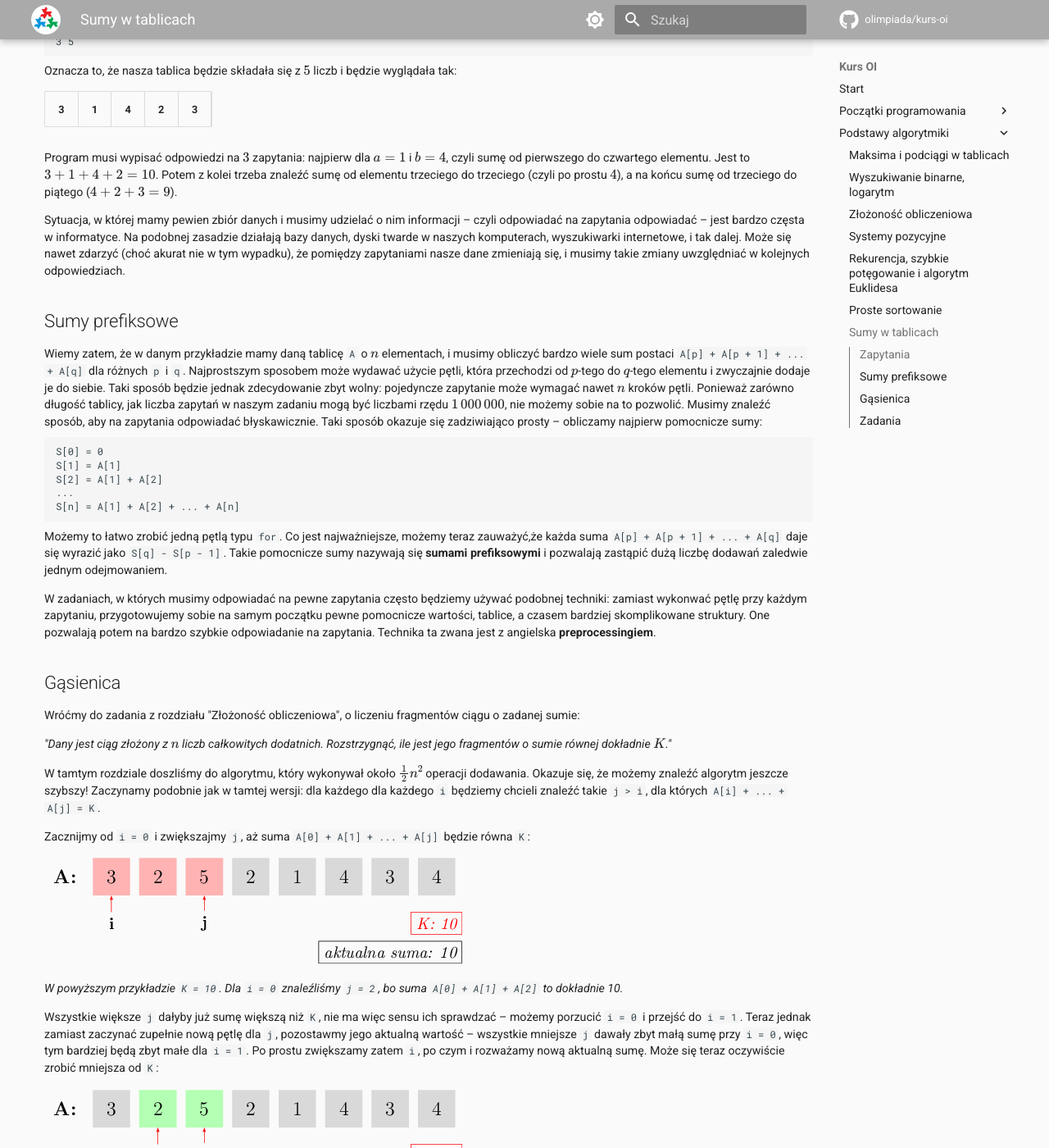
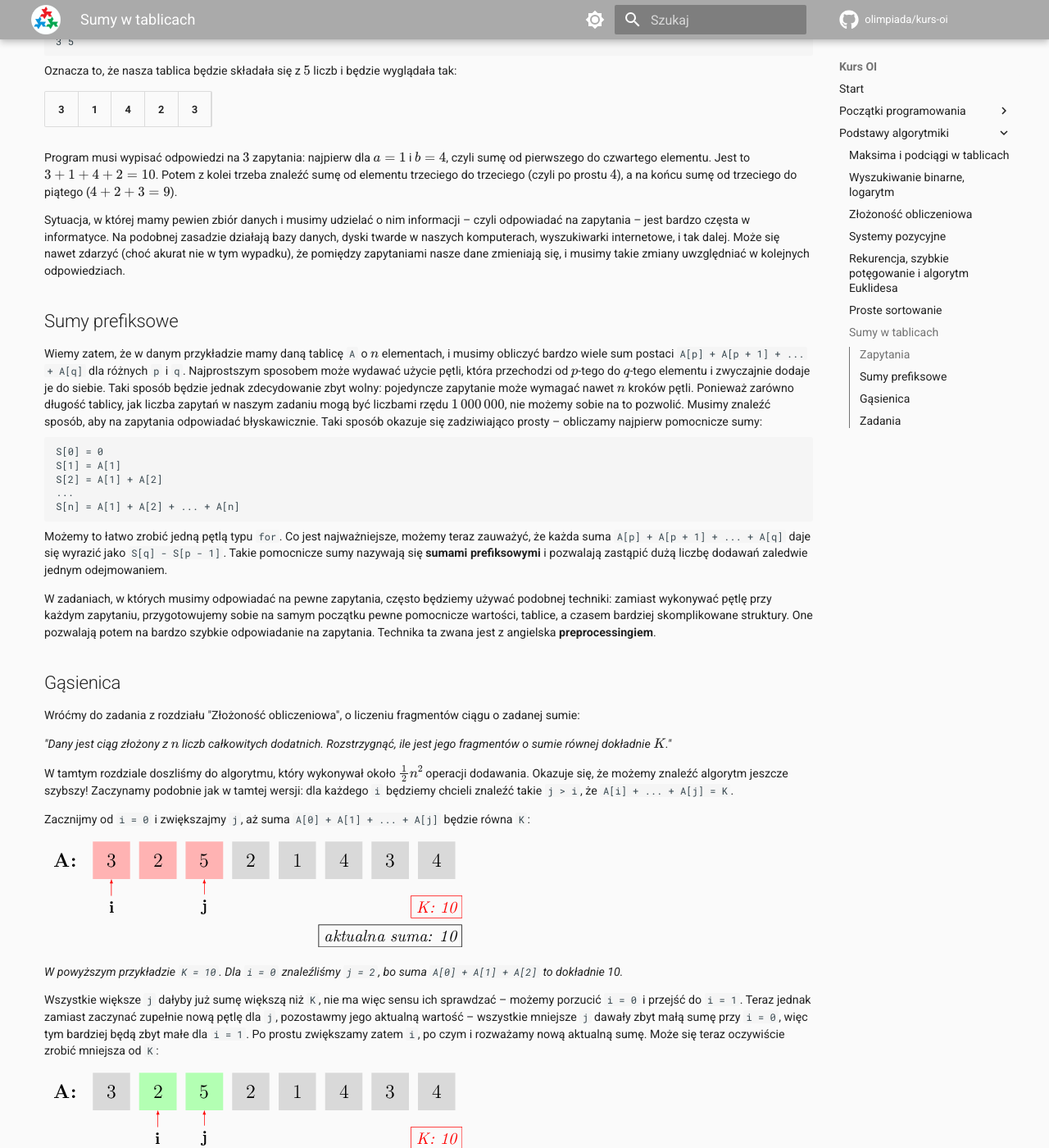
Before and after one commit to olimpiada/kurs-oi, an MkDocs documentation site: the page built from docs/B-proste-algorytmy/B7-sumy-gasienica.md, in a window 1280 px wide and 1400 px high, scrolled down 519 px. Shown: the whole window at 82% size. Built offline with MkDocs 1.6.1 and Material for MkDocs 9.7.7, drawn with Linux system fonts in a browser that asks for light colours; comment, search, counter and statistics services are not loaded.

Commit message:
Poprawki B7

````diff
--- a/docs/B-proste-algorytmy/B7-sumy-gasienica.md
+++ b/docs/B-proste-algorytmy/B7-sumy-gasienica.md
@@ -31,7 +31,7 @@
 
 Program musi wypisać odpowiedzi na $3$ zapytania: najpierw dla $a = 1$ i $b = 4$, czyli sumę od pierwszego do czwartego elementu. Jest to $3 + 1 + 4 + 2 = 10$. Potem z kolei trzeba znaleźć sumę od elementu trzeciego do trzeciego (czyli po prostu $4$), a na końcu sumę od trzeciego do piątego ($4 + 2 + 3 = 9$).
 
-Sytuacja, w której mamy pewien zbiór danych i musimy udzielać o nim informacji – czyli odpowiadać na zapytania odpowiadać – jest bardzo częsta w informatyce. Na podobnej zasadzie działają bazy danych, dyski twarde w naszych komputerach, wyszukiwarki internetowe, i tak dalej. Może się nawet zdarzyć (choć akurat nie w tym wypadku), że pomiędzy zapytaniami nasze dane zmieniają się, i musimy takie zmiany uwzględniać w kolejnych odpowiedziach.
+Sytuacja, w której mamy pewien zbiór danych i musimy udzielać o nim informacji – czyli odpowiadać na zapytania – jest bardzo częsta w informatyce. Na podobnej zasadzie działają bazy danych, dyski twarde w naszych komputerach, wyszukiwarki internetowe, i tak dalej. Może się nawet zdarzyć (choć akurat nie w tym wypadku), że pomiędzy zapytaniami nasze dane zmieniają się, i musimy takie zmiany uwzględniać w kolejnych odpowiedziach.
 
 ## Sumy prefiksowe
 
@@ -45,9 +45,9 @@
 S[n] = A[1] + A[2] + ... + A[n]
 ```
 
-Możemy to łatwo zrobić jedną pętlą typu ```for```. Co jest najważniejsze, możemy teraz zauważyć,że każda suma `A[p] + A[p + 1] + ... + A[q]` daje się wyrazić jako `S[q] - S[p - 1]`. Takie pomocnicze sumy nazywają się **sumami prefiksowymi** i pozwalają zastąpić dużą liczbę dodawań zaledwie jednym odejmowaniem.
+Możemy to łatwo zrobić jedną pętlą typu `for`. Co jest najważniejsze, możemy teraz zauważyć, że każda suma `A[p] + A[p + 1] + ... + A[q]` daje się wyrazić jako `S[q] - S[p - 1]`. Takie pomocnicze sumy nazywają się **sumami prefiksowymi** i pozwalają zastąpić dużą liczbę dodawań zaledwie jednym odejmowaniem.
 
-W zadaniach, w których musimy odpowiadać na pewne zapytania często będziemy używać podobnej techniki: zamiast wykonwać pętlę przy każdym zapytaniu, przygotowujemy sobie na samym początku pewne pomocnicze wartości, tablice, a czasem bardziej skomplikowane struktury. One pozwalają potem na bardzo szybkie odpowiadanie na zapytania. Technika ta zwana jest z angielska **preprocessingiem**.
+W zadaniach, w których musimy odpowiadać na pewne zapytania, często będziemy używać podobnej techniki: zamiast wykonywać pętlę przy każdym zapytaniu, przygotowujemy sobie na samym początku pewne pomocnicze wartości, tablice, a czasem bardziej skomplikowane struktury. One pozwalają potem na bardzo szybkie odpowiadanie na zapytania. Technika ta zwana jest z angielska **preprocessingiem**.
 
 ## Gąsienica
 
@@ -55,7 +55,7 @@
 
 *"Dany jest ciąg złożony z $n$ liczb całkowitych dodatnich. Rozstrzygnąć, ile jest jego fragmentów o sumie równej dokładnie $K$."*
 
-W tamtym rozdziale doszliśmy do algorytmu, który wykonywał około $\frac{1}{2}n^2$ operacji dodawania. Okazuje się, że możemy znaleźć algorytm jeszcze szybszy! Zaczynamy podobnie jak w tamtej wersji: dla każdego dla każdego `i` będziemy chcieli znaleźć takie `j > i`, dla których `A[i] + ... + A[j] = K`.
+W tamtym rozdziale doszliśmy do algorytmu, który wykonywał około $\frac{1}{2}n^2$ operacji dodawania. Okazuje się, że możemy znaleźć algorytm jeszcze szybszy! Zaczynamy podobnie jak w tamtej wersji: dla każdego `i` będziemy chcieli znaleźć takie `j > i`, że `A[i] + ... + A[j] = K`.
 
 Zacznijmy od `i = 0` i zwiększajmy `j`, aż suma `A[0] + A[1] + ... + A[j]` będzie równa `K`:
 
````
